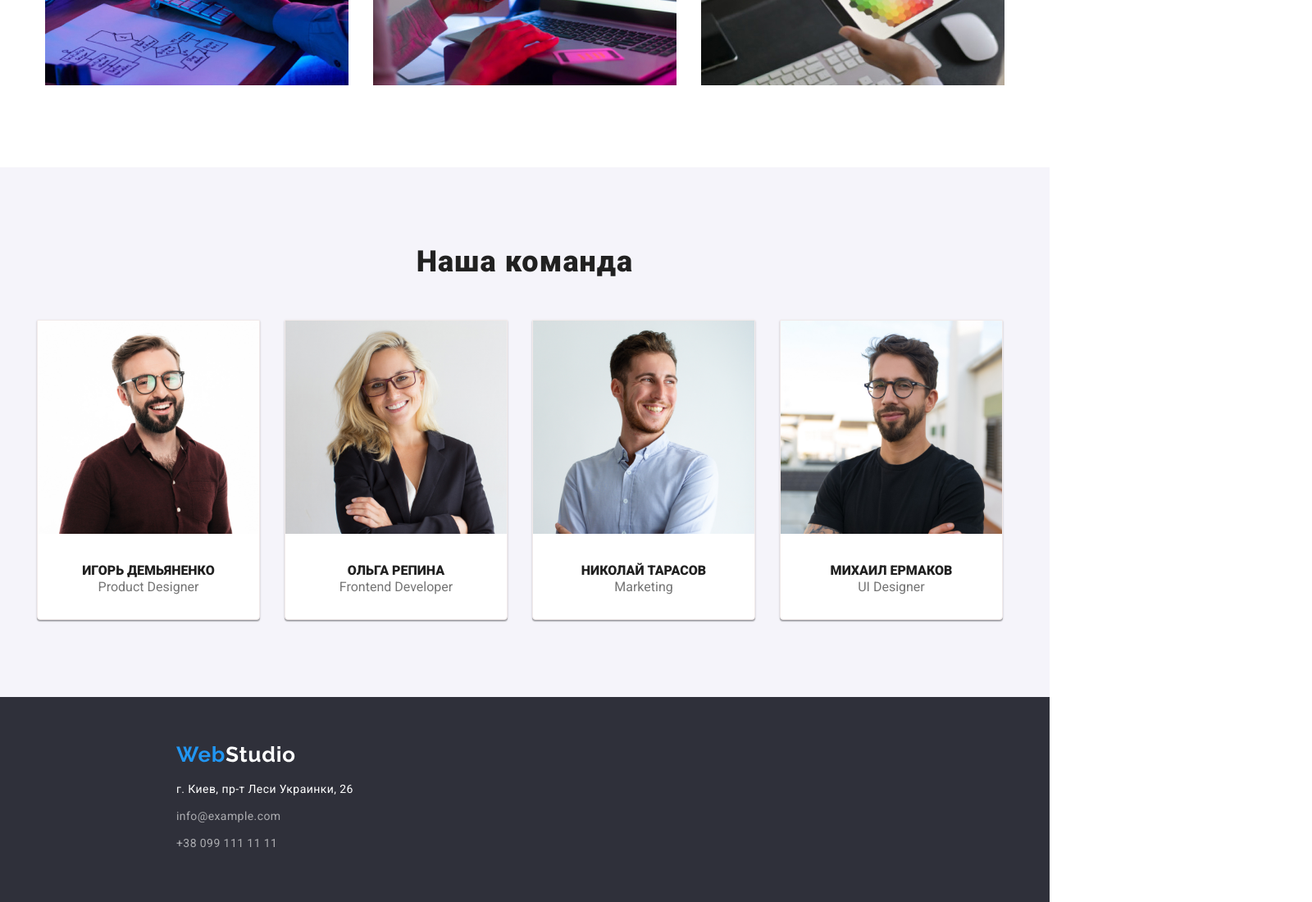
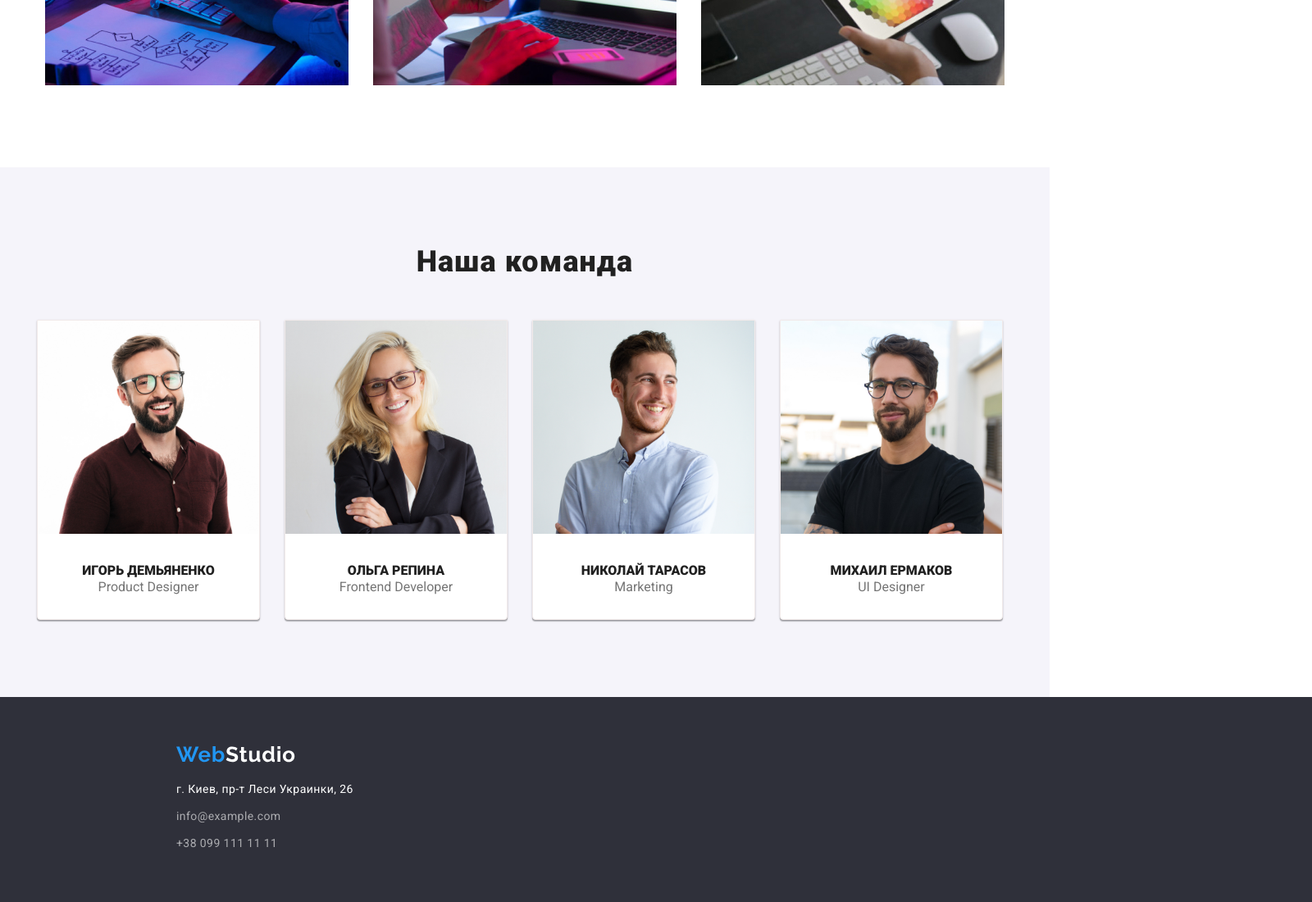
Before and after one commit to sergey-25/goit-markup-hw-02, a plain HTML site: page index.html in a window 1280 px wide. Shown: the part 1293-2393 px from the top of the page at 82% size, 1600 px wide, since content can reach past the window. Drawn offline with nearby package versions, Linux system fonts and the light colour scheme.

Commit message:
Update styles.css

```diff
--- a/css/styles.css
+++ b/css/styles.css
@@ -276,7 +276,7 @@ img {
 
 .footer {
   background: var(--back-color);
-  width: auto;
+  width: 1600px;
 }
 .footer-img {
   padding-bottom: 20px;
```
